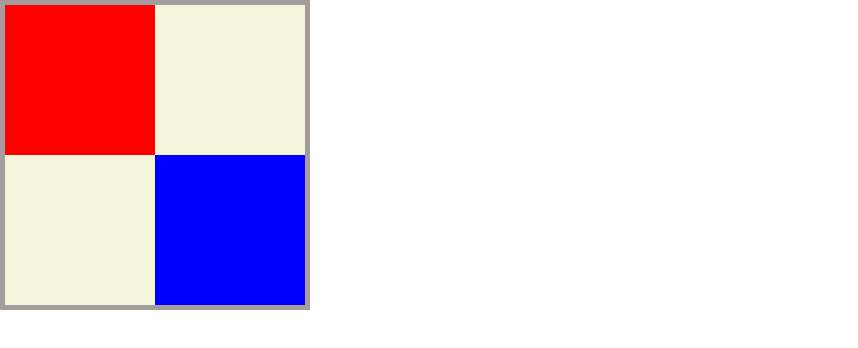
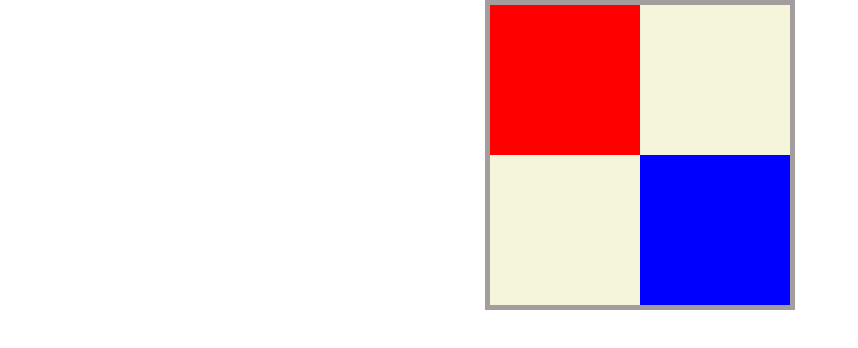
Before and after one commit to dko78/Algebra_23_24_css, a plain HTML site: page CSS_01/06-BoxModel/zadatak-2/index.html in a window 1280 px wide. Shown: the whole page, without its empty margins (0-858 px from the left). Drawn offline with Linux system fonts and the light colour scheme.

Commit message:
centriranej konteinera

```diff
--- a/CSS_01/06-BoxModel/zadatak-2/index.html
+++ b/CSS_01/06-BoxModel/zadatak-2/index.html
@@ -19,6 +19,7 @@
         border: 5px solid rgb(163, 157, 157);
         width: 310px;
         height: 310px;
+        margin: auto; /*pozicionira na centar*/
       }
 
       .box1 {
```
